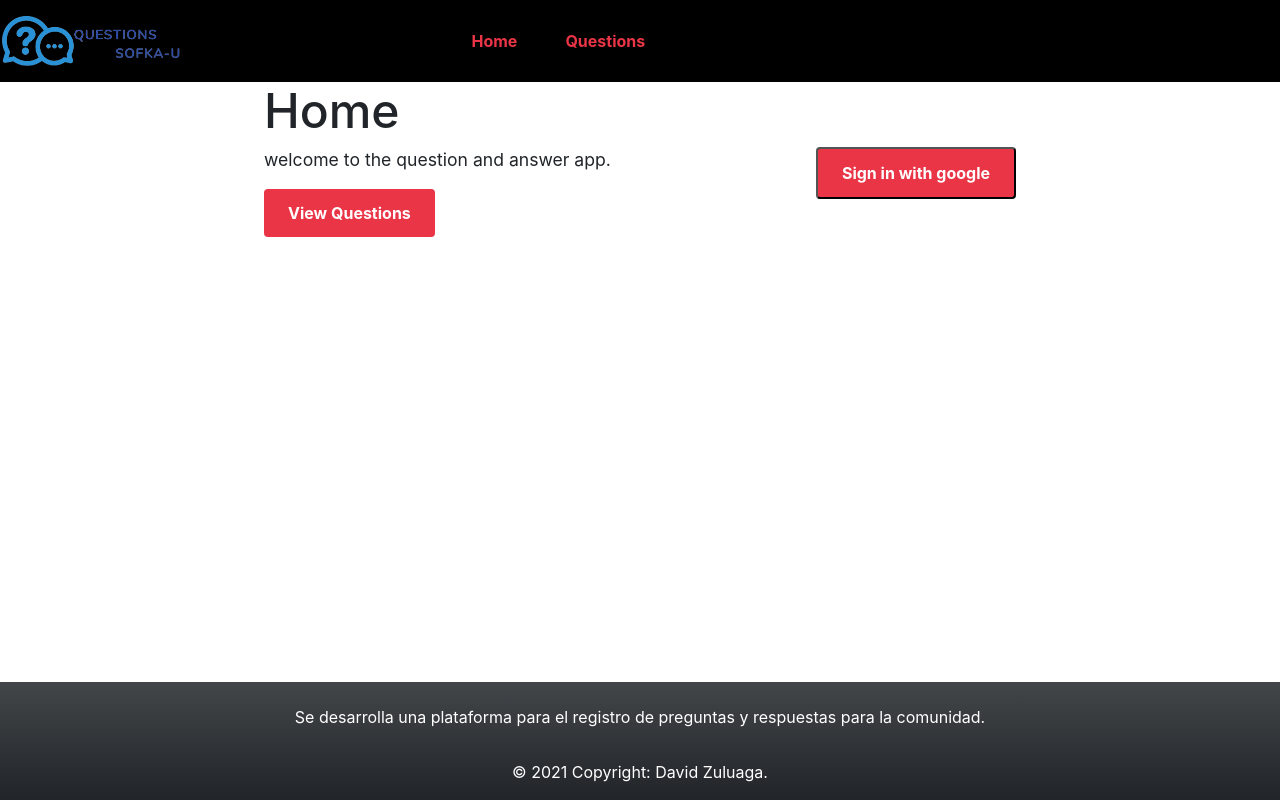
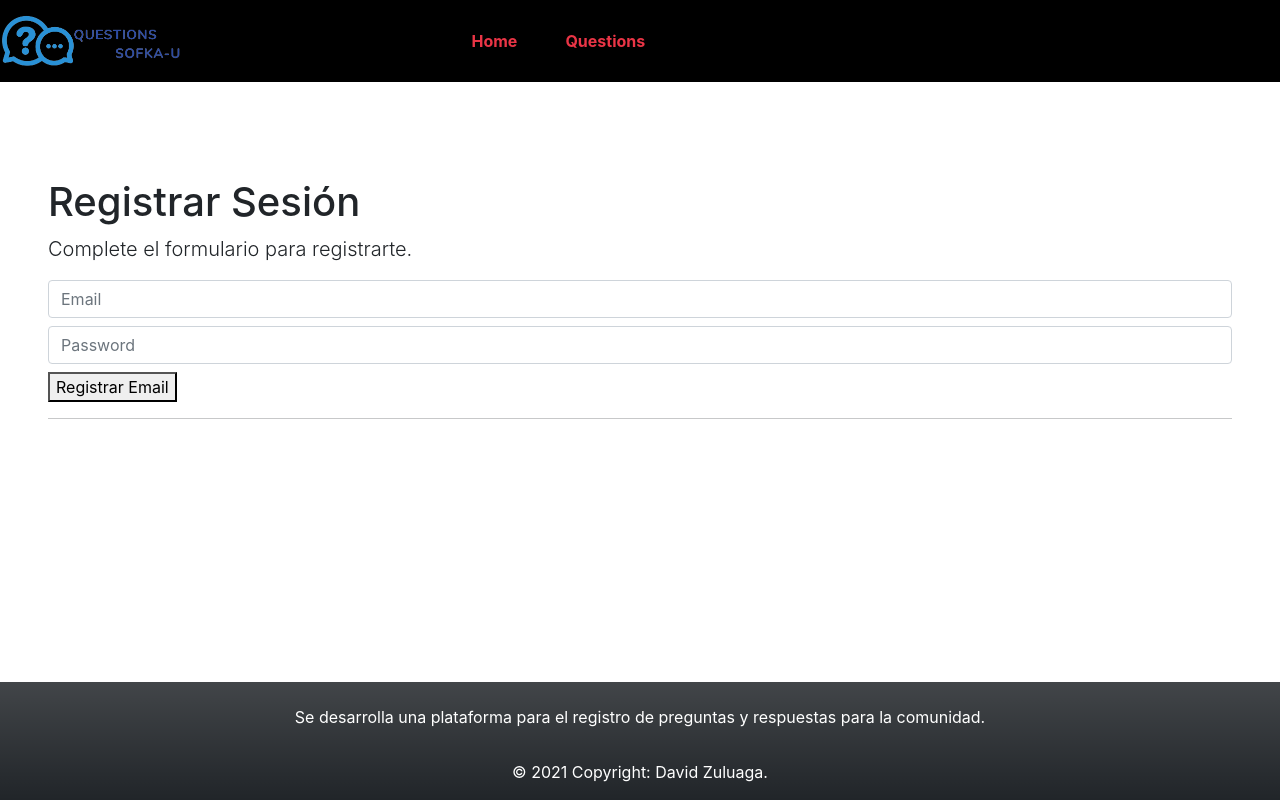
Before and after one commit to zuluroa/spring-webflux-react-firebase-heroku, a React (Create React App) app in the folder web/: page /register in a window 1280 px wide. Before the commit this address led to /. Built offline with nearby package versions, Linux system fonts and the light colour scheme; no server answers.

Commit message:
Se agrega la agrega la funcionalidad de la caracteristica 7.1 donde se crear un formulario para registrarse

```diff
--- a/web/src/App.js
+++ b/web/src/App.js
@@ -1,14 +1,9 @@
 import React, { Fragment, useEffect } from 'react'
-import {
-  BrowserRouter as Router,
-  Switch,
-  Route,
-  Redirect,
-} from 'react-router-dom'
-import firebase from "firebase/app";
-import "firebase/firestore";
-import "firebase/auth";
+import { BrowserRouter as Router, Switch,Route, Redirect,} from 'react-router-dom'
+
 import { login, logout } from './actions/authActions';
+import { useAuthState } from "react-firebase-hooks/auth";
+import { auth,signInWithGoogle } from './config/auth';
 
 import { PublicNavbar, PrivateNavbar } from './components/Navbar'
 import HomePage from './pages/HomePage'
@@ -17,21 +12,9 @@ import QuestionsPage from './pages/QuestionsPage'
 import QuestionFormPage from './pages/QuestionFormPage'
 import AnswerFormPage from './pages/AnswerFormPage'
 import OwnerQuestionsPage from './pages/OwnerQuestionsPage'
-import { useAuthState } from "react-firebase-hooks/auth";
 import Footer from './components/Footer';
 import { useDispatch } from 'react-redux';
-
-firebase.initializeApp({
-  apiKey: "AIzaSyCQlW-x22eqNBBVAP897ACBqBDlSi70WFE",
-  authDomain: "questions-b1bfb.firebaseapp.com",
-  projectId: "questions-b1bfb",
-  storageBucket: "questions-b1bfb.appspot.com",
-  messagingSenderId: "613482157611",
-  appId: "1:613482157611:web:e4253de8d745e4f939fc6e",
-  measurementId: "G-1XBXSQMQNF"
-});
-
-const auth = firebase.auth();
+import Register from "./pages/Register"
 
 const App = () => {
   const [user] = useAuthState(auth);
@@ -68,6 +51,7 @@ const App = () => {
             <Route exact path="/questions" component={QuestionsPage} />
             <Route exact path="/question/:id" component={SingleQuestionPage} />
             <Route exact path="/answer/:id" component={AnswerFormPage} />
+            <Route exact path="/register" component={Register} />
             <Redirect to="/" />
           </Switch>
         </>
@@ -78,12 +62,7 @@ const App = () => {
   )
 }
 
-
 function SignIn() {
-  const signInWithGoogle = () => {
-    const provider = new firebase.auth.GoogleAuthProvider();
-    auth.signInWithPopup(provider);
-  };
   return <button className="button right" onClick={signInWithGoogle}>Sign in with google</button>;
 }
 
--- /dev/null
+++ b/web/src/config/auth.js
@@ -0,0 +1,33 @@
+import firebase from "firebase/app";
+import "firebase/firestore";
+import "firebase/auth";
+
+firebase.initializeApp({
+    apiKey: "AIzaSyCQlW-x22eqNBBVAP897ACBqBDlSi70WFE",
+    authDomain: "questions-b1bfb.firebaseapp.com",
+    databaseURL: "https://questions-b1bfb-default-rtdb.firebaseio.com",
+    projectId: "questions-b1bfb",
+    storageBucket: "questions-b1bfb.appspot.com",
+    messagingSenderId: "613482157611",
+    appId: "1:613482157611:web:e4253de8d745e4f939fc6e",
+    measurementId: "G-1XBXSQMQNF"
+});
+
+export const auth = firebase.auth();
+
+export function signup(email, password) {
+    return auth.createUserWithEmailAndPassword(email, password);
+  }
+
+export function signin(email, password) {
+    return auth.signInWithEmailAndPassword(email, password);
+}
+
+export function logoutu() {
+    return auth.signOut();
+}
+
+export const signInWithGoogle = () => {
+    const provider = new firebase.auth.GoogleAuthProvider();
+    auth.signInWithPopup(provider);
+};
--- /dev/null
+++ b/web/src/pages/Register.js
@@ -0,0 +1,54 @@
+import React from 'react'
+import { useForm } from "react-hook-form";
+import { useSelector } from 'react-redux';
+import { signup } from '../config/auth';
+
+const Register = () => {
+    const question = useSelector(state => state.question);
+    const { register, handleSubmit } = useForm();
+
+    const onSubmit = data => {
+        try {
+            signup(data.email, data.password);
+        } catch (error) {
+            console.log("ERROR REGISTRARSE", error.message)
+            // this.setState({ error: error.message });
+        }
+    };
+
+
+    return (
+        <div className="login-wrap">
+            <form form className="mt-5 py-5 px-5" onSubmit={handleSubmit(onSubmit)}>
+                <h1>
+                    Registrar Sesión
+                </h1>
+                <p className="lead">
+                    Complete el formulario para registrarte.
+                </p>
+                <div className="form-group container-input">
+                    <input
+                        className="form-control"
+                        placeholder="Email"
+                        name="email"
+                        type="email"
+                        {...register("email", { required: true, maxLength:20 })}
+                    />
+                    <input
+                        className="form-control"
+                        placeholder="Password"
+                        name="password"
+                        type="password"
+                        {...register("password", { required: true, maxLength:20 })}
+                    />
+                </div>
+
+                {question.hasErrors ? <p>Hubo un error al registrarse.</p> : null}
+                <button className="boton-cerrar" type="submit">Registrar Email</button>
+                <hr />
+            </form>
+        </div>
+    );
+}
+
+export default Register;
```
